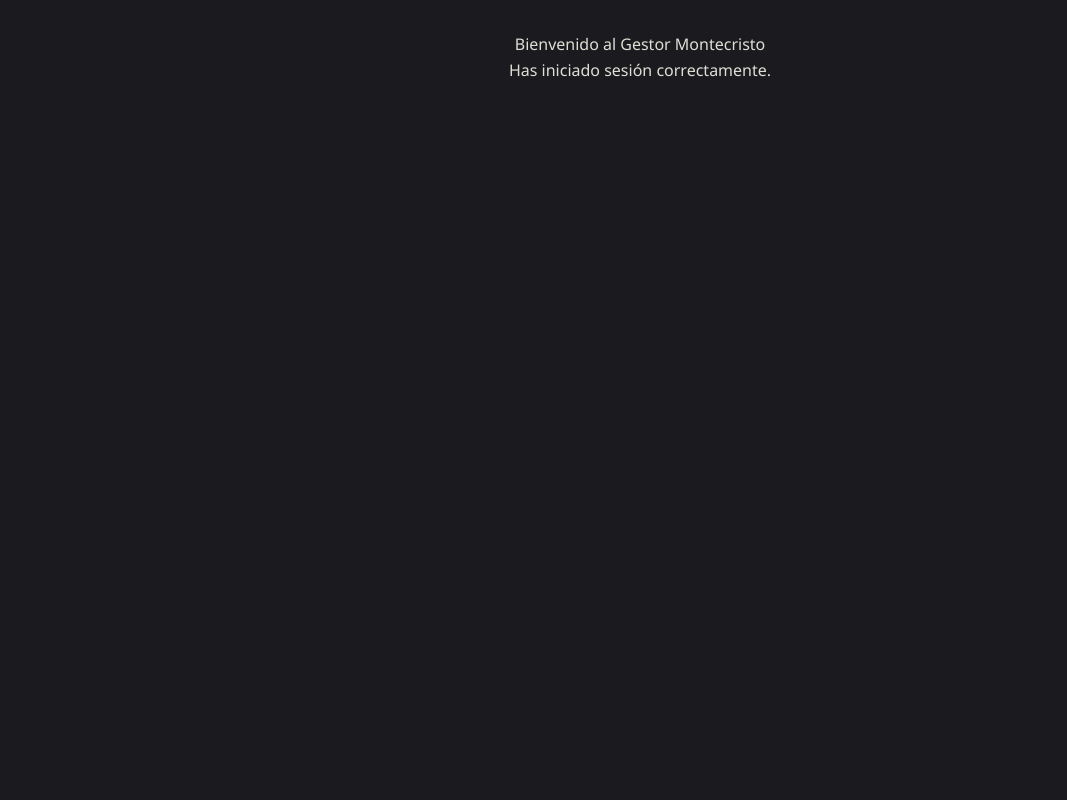
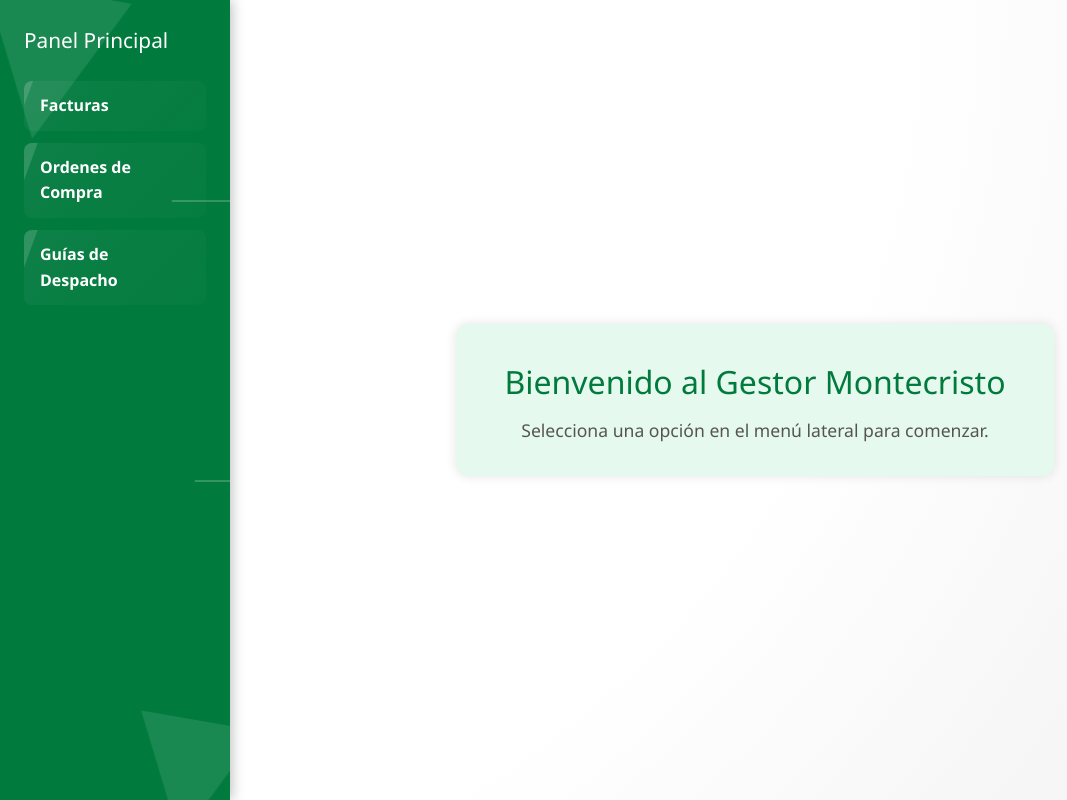
Before and after one commit to Riddle667/Gestion-Proyectos-TI, a React (Vite) app in the folder src/renderer/: page /#/home in a window 1280 px wide. Shown: the whole page, without its empty margins (0-1067 px from the left). Built offline with nearby package versions, Linux system fonts and the light colour scheme.

Commit message:
feat: Implement code changes to enhance functionality and improve performance

```diff
--- a/src/renderer/src/pages/Home/Home.css
+++ b/src/renderer/src/pages/Home/Home.css
@@ -1,5 +1,187 @@
 .home-container {
-  padding: 2rem;
-  text-align: center;
+  display: flex;
+  height: 100vh;
+  width: 100vw;
+  background: radial-gradient(circle at top left, #ffffff 60%, #f1f1f1 100%);
+  overflow: hidden;
   font-family: 'Segoe UI', sans-serif;
 }
+
+.sidebar {
+  width: 230px;
+  background-color: #007a3d;
+  color: #ffffff;
+  padding: 1.5rem;
+  box-shadow: 2px 0 12px rgba(0, 0, 0, 0.25);
+  position: relative;
+  overflow: hidden;
+}
+
+.sidebar::before,
+.sidebar::after {
+  content: '';
+  position: absolute;
+  background: white;
+  opacity: 0.1;
+  clip-path: polygon(0 0, 100% 0, 50% 100%);
+  animation: float 6s ease-in-out infinite alternate;
+  z-index: 0;
+}
+
+.sidebar::before {
+  top: -20px;
+  left: -30px;
+  width: 150px;
+  height: 150px;
+  transform: rotate(20deg);
+}
+
+.sidebar::after {
+  bottom: -30px;
+  right: -20px;
+  width: 120px;
+  height: 120px;
+  transform: rotate(-20deg);
+}
+
+.sidebar .line {
+  position: absolute;
+  height: 1.5px;
+  width: 120px;
+  background: rgba(255, 255, 255, 0.2);
+  animation: slideLine 6s linear infinite;
+}
+
+.sidebar .line:nth-child(1) {
+  top: 25%;
+  left: 10%;
+}
+
+.sidebar .line:nth-child(2) {
+  top: 60%;
+  left: 20%;
+}
+
+@keyframes float {
+  from {
+    transform: translateY(0px) rotate(0deg);
+  }
+  to {
+    transform: translateY(10px) rotate(10deg);
+  }
+}
+
+@keyframes slideLine {
+  0% {
+    transform: translateX(-150%);
+  }
+  100% {
+    transform: translateX(150%);
+  }
+}
+
+.sidebar h3 {
+  font-size: 1.3rem;
+  margin-bottom: 1.5rem;
+  color: #ffffff;
+  z-index: 1;
+  position: relative;
+}
+
+.sidebar ul {
+  list-style: none;
+  padding: 0;
+  margin: 0;
+  z-index: 1;
+  position: relative;
+}
+
+.sidebar li {
+  display: flex;
+  align-items: center;
+  gap: 0.8rem;
+  padding: 12px 16px;
+  margin-bottom: 12px;
+  border-radius: 8px;
+  font-weight: bold;
+  color: #fff;
+  background: linear-gradient(135deg, rgba(255,255,255,0.05), rgba(255,255,255,0.02));
+  transition: all 0.3s ease;
+  cursor: pointer;
+  position: relative;
+  overflow: hidden;
+  z-index: 1;
+}
+
+.sidebar li::before {
+  content: '';
+  position: absolute;
+  top: 0;
+  left: -100%;
+  width: 100%;
+  height: 100%;
+  background: rgba(255,255,255,0.15);
+  transform: skewX(-20deg);
+  transition: left 0.4s ease;
+  z-index: 0;
+}
+
+.sidebar li:hover::before {
+  left: 100%;
+}
+
+.sidebar li:hover {
+  background-color: rgba(255, 255, 255, 0.1);
+  transform: scale(1.02);
+}
+
+.main-content {
+  flex: 1;
+  padding: 2rem;
+  display: flex;
+  align-items: center;
+  justify-content: center;
+  animation: fadeIn 1s ease-in-out;
+}
+
+.welcome-box {
+  background-color: #e6f9ee;
+  padding: 2rem 3rem;
+  border-radius: 12px;
+  box-shadow: 0 0 12px rgba(0, 0, 0, 0.1);
+  color: #007a3d;
+  text-align: center;
+  animation: floatIn 1s ease-in-out;
+}
+
+.welcome-box h2 {
+  font-size: 2rem;
+  margin-bottom: 0.5rem;
+}
+
+.welcome-box p {
+  font-size: 1.1rem;
+  color: #555;
+}
+
+@keyframes fadeIn {
+  from {
+    opacity: 0;
+    transform: translateY(20px);
+  }
+  to {
+    opacity: 1;
+    transform: translateY(0);
+  }
+}
+
+@keyframes floatIn {
+  from {
+    opacity: 0;
+    transform: scale(0.9);
+  }
+  to {
+    opacity: 1;
+    transform: scale(1);
+  }
+}
--- a/src/renderer/src/pages/Home/Home.jsx
+++ b/src/renderer/src/pages/Home/Home.jsx
@@ -1,10 +1,33 @@
+import { useNavigate } from 'react-router-dom'
 import './Home.css'
 
 export default function Home() {
+  const navigate = useNavigate()
+
+  const handleRedirect = (route) => {
+    console.log(`🔁 Redireccionando a: ${route}`)
+    navigate(route)
+  }
+
   return (
     <div className="home-container">
-      <h1>Bienvenido al Gestor Montecristo</h1>
-      <p>Has iniciado sesión correctamente.</p>
+      <div className="sidebar">
+        <div className="line"></div>
+        <div className="line"></div>
+        <h3>Panel Principal</h3>
+        <ul>
+          <li onClick={() => handleRedirect('/facturas')}>Facturas</li>
+          <li onClick={() => handleRedirect('/ordenes')}>Ordenes de Compra</li>
+          <li onClick={() => handleRedirect('/guias')}>Guías de Despacho</li>
+        </ul>
+      </div>
+
+      <div className="main-content">
+        <div className="welcome-box">
+          <h2>Bienvenido al Gestor Montecristo</h2>
+          <p>Selecciona una opción en el menú lateral para comenzar.</p>
+        </div>
+      </div>
     </div>
   )
 }
--- a/src/scripts/seed.js
+++ b/src/scripts/seed.js
@@ -39,7 +39,9 @@ db.serialize(() => {
     ['alex@montecristo.cl', 'alex123', 'viewer'],
     ['carlos@montecristo.cl', 'carlos123', 'admin'],
     ['ana@montecristo.cl', 'ana123', 'viewer'],
-    ['pepe@montecristo.cl', 'pepe123', 'viewer']
+    ['pepe@montecristo.cl', 'pepe123', 'viewer'],
+    ['aaa@gmail', '123', 'admin'],
+
   ]
   users.forEach(user => stmt.run(...user))
   stmt.finalize()
```
Also changed, not shown: src/renderer/src/assets/LOGO.png (added), 1 other file (tests, documents, lock files or other folders).
